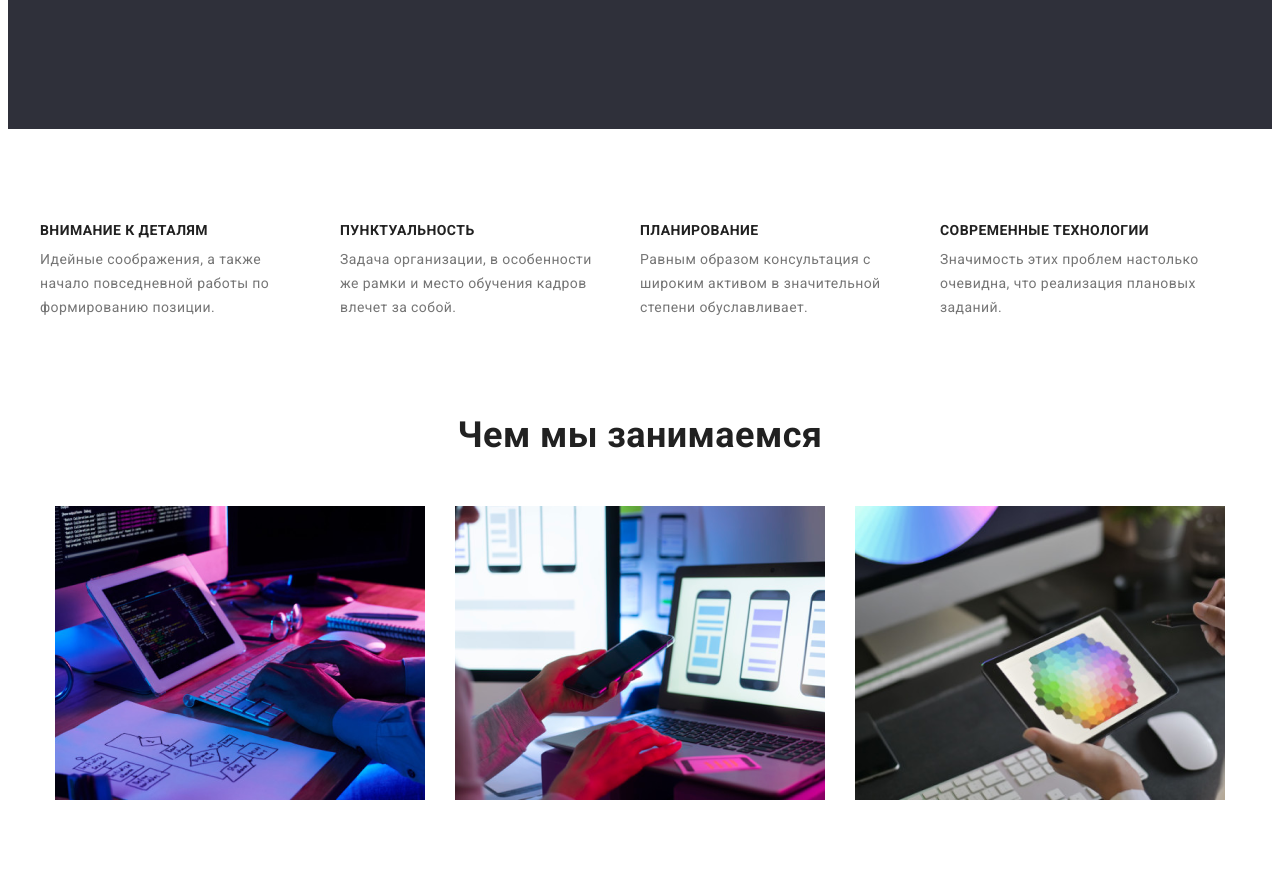
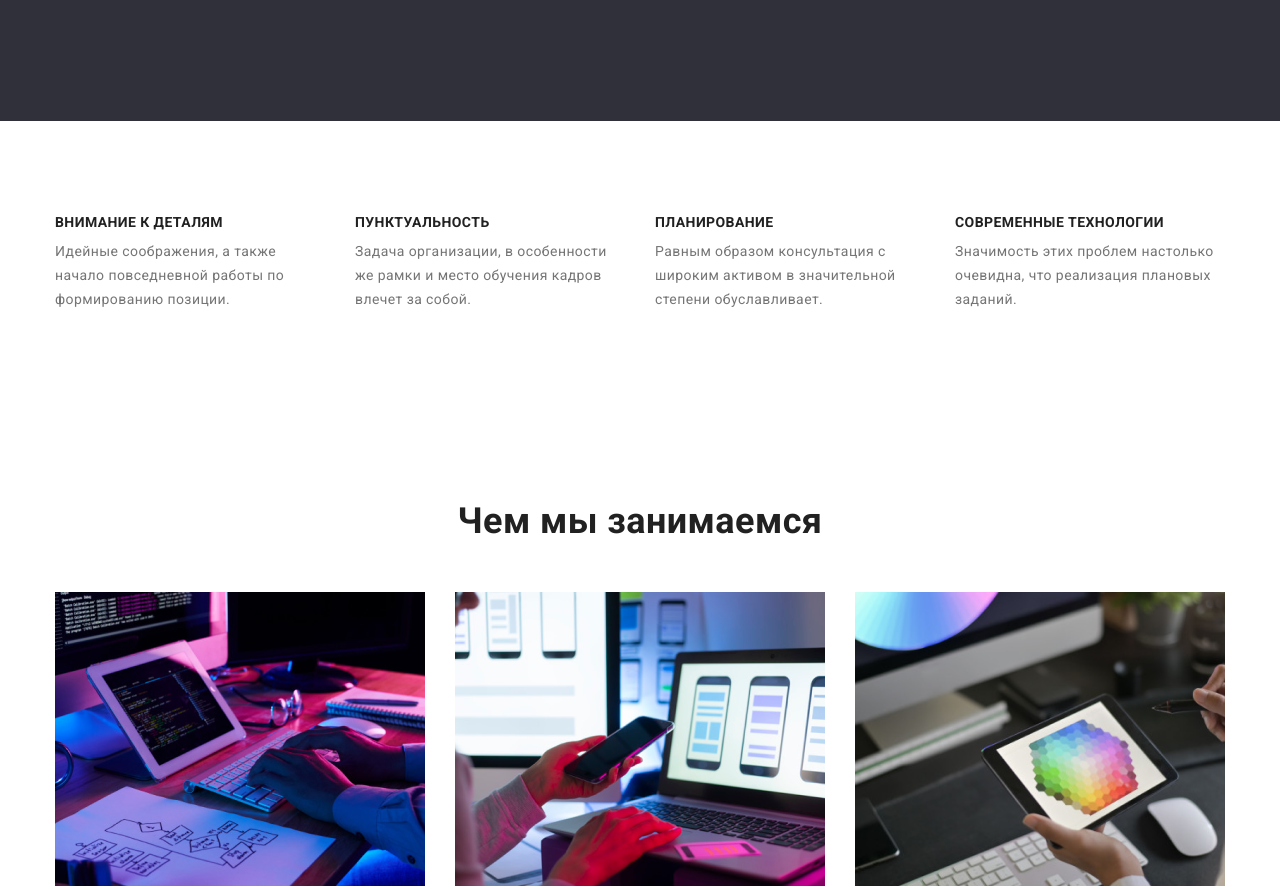
Before and after one commit to RuslanMiki/goit-markup-hw-03, a plain HTML site: page index.html in a window 1280 px wide. Shown: the part 560-1449 px from the top of the page. Drawn offline with nearby package versions, Linux system fonts and the light colour scheme.

Commit message:
коректування д/з 3

```diff
--- a/css/styles.css
+++ b/css/styles.css
@@ -217,7 +217,7 @@ body {
 }
 
 /* Блок Наши приимущества */
-.advantages {
+.sect {
   padding-top: 94px;
   margin-bottom: 94px;
 }
--- a/index.html
+++ b/index.html
@@ -10,6 +10,7 @@
   <link rel="preconnect" href="https://fonts.gstatic.com" crossorigin>
   <link href="https://fonts.googleapis.com/css2?family=Raleway:wght@700&family=Roboto:wght@400;500;700;900&display=swap"
     rel="stylesheet">
+    <link rel="stylesheet" href="https://cdn.jsdelivr.net/npm/modern-normalize@1.1.0/modern-normalize.min.css">
   <link rel="stylesheet" href="./css/styles.css">
 </head>
   <body>
@@ -51,7 +52,7 @@
       </section>
       <!-- Наши приимущества -->
       <section class="advantages">
-       <div class="container"><h2 class="hidden">Наши приимущества</h2>
+       <div class="container sect"><h2 class="hidden">Наши приимущества</h2>
       <ul class="list">
         <li class="item">
           <h3 class="titel">Внимание к деталям</h3>
@@ -85,7 +86,7 @@
       </section>
       <!-- Чем мы занимаемся -->
       <section class="work">
-        <div class="container"><h2 class="titel">Чем мы занимаемся</h2>
+        <div class="container sect"><h2 class="titel">Чем мы занимаемся</h2>
         <ul class="list">
           <li class="item">
             <img src="./img/img1.png" alt="Програмист за работой" width="370" height="294" />
@@ -106,6 +107,7 @@
           <img src="./img/img2_4.jpg" alt="Игорь" width="270" />
           <h3 class="titel">Игорь Демьяненко</h3>
           <p class="text">Product Designer</p>
+
         </li>
         <li class="card">
           <img src="./img/img2_1.jpg" alt="Ольга" width="270" />
```
Also changed, not shown: portfolio.html (+1 -0 lines).
